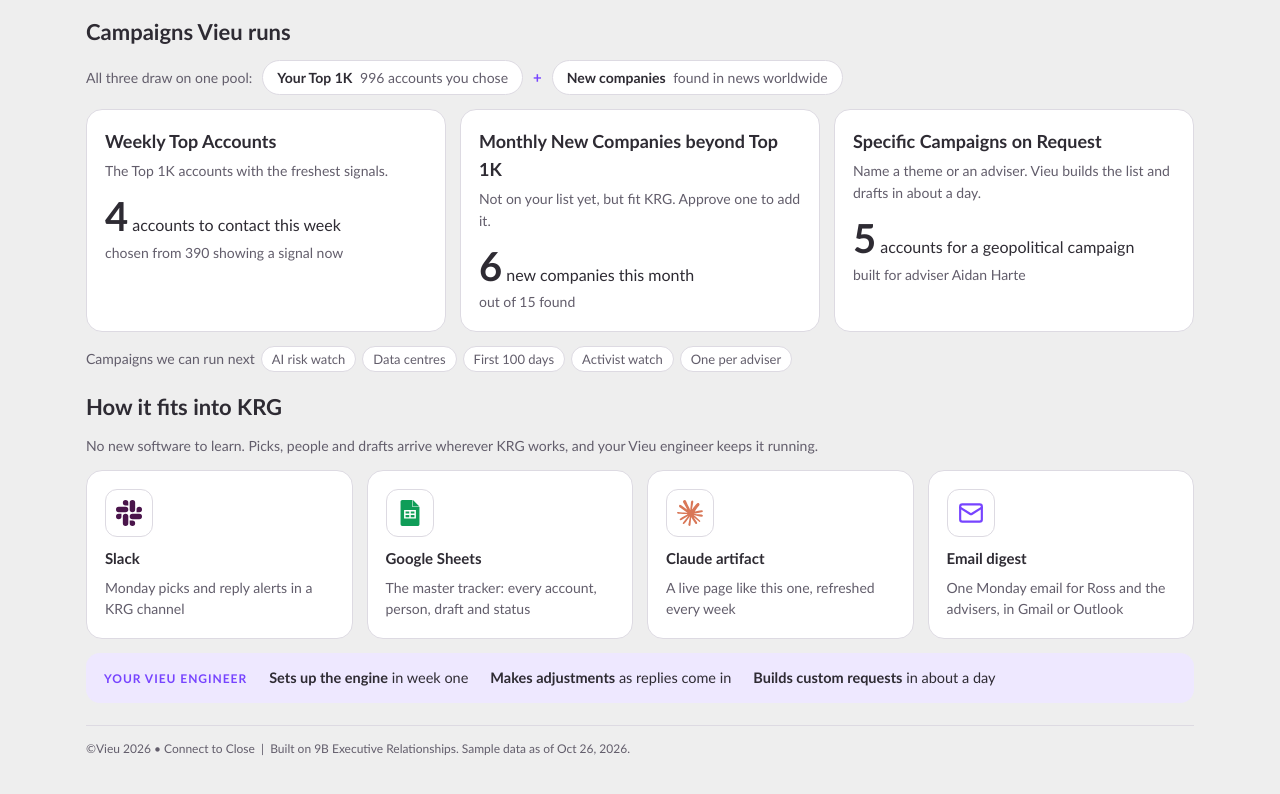
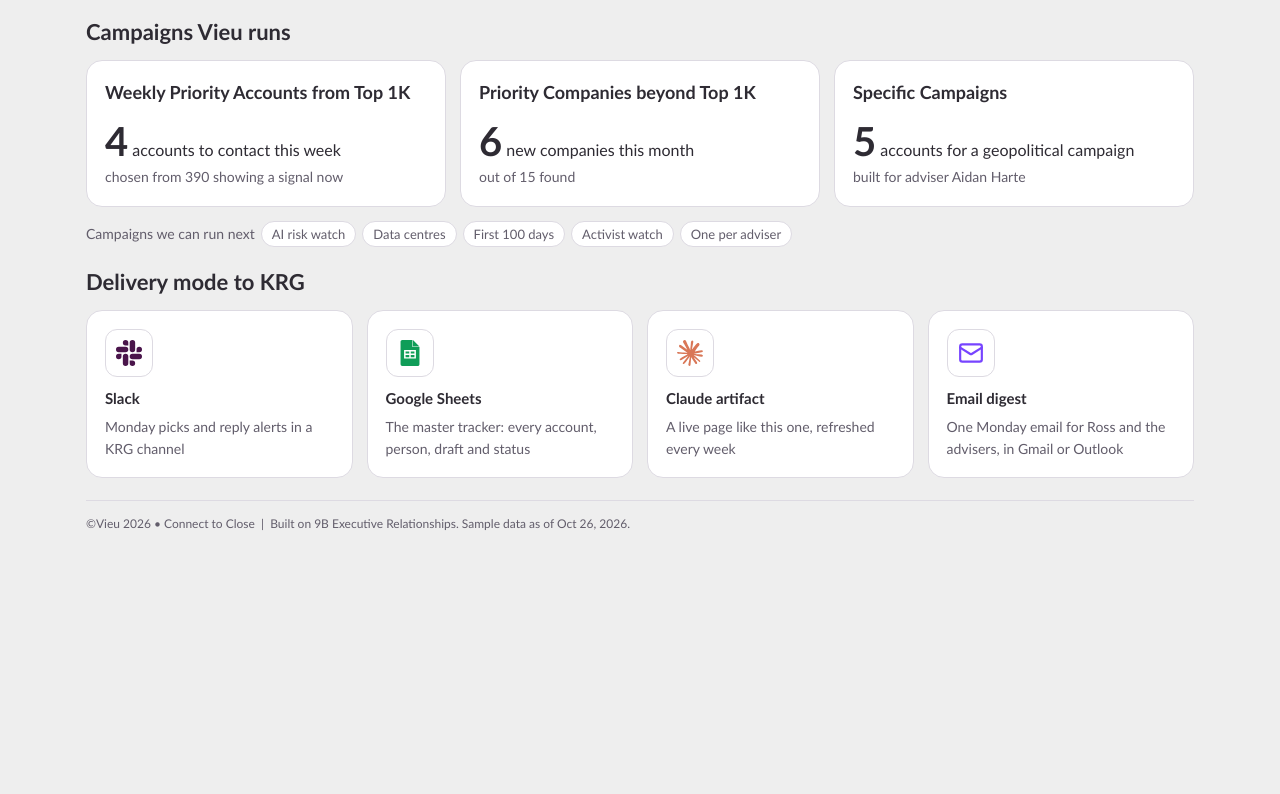
Before and after one commit to rishabajpai/KRG-Advisors, a plain HTML site: page index.html in a window 1280 px wide. Shown: the part 790-1584 px from the top of the page. After the commit the page ends 1372 px from the top, so only its background shows below. Drawn offline with Linux system fonts and the light colour scheme; a web font is replaced by a local one.

Commit message:
Add files via upload

```diff
--- a/index.html
+++ b/index.html
@@ -590,26 +590,18 @@ function how() {
     </div></div>
 
   <div class="sec"><h2>Campaigns Vieu runs</h2>
-    <div class="pool"><span class="cap">All three draw on one pool:</span>
-      <span class="pchip"><b>Your Top 1K</b> ${fmt(O.total)} accounts you chose</span><span class="plus">+</span>
-      <span class="pchip"><b>New companies</b> found in news worldwide</span></div>
     <div class="trio">
-      <button class="tile" data-tab="week"><span class="h">Weekly Top Accounts</span>
-        <span class="cap">The Top 1K accounts with the freshest signals.</span>
+      <button class="tile" data-tab="week"><span class="h">Weekly Priority Accounts from Top 1K</span>
         <span class="tnum"><b>${W.length}</b> accounts to contact this week</span><span class="cap">chosen from ${fmt(O.fresh)} showing a signal now</span></button>
-      <button class="tile" data-tab="new"><span class="h">Monthly New Companies beyond Top 1K</span>
-        <span class="cap">Not on your list yet, but fit KRG. Approve one to add it.</span>
+      <button class="tile" data-tab="new"><span class="h">Priority Companies beyond Top 1K</span>
         <span class="tnum"><b>${M.accounts.length}</b> new companies this month</span><span class="cap">out of ${M.totalFound} found</span></button>
-      <button class="tile geo" data-tab="campaign"><span class="h">Specific Campaigns on Request</span>
-        <span class="cap">Name a theme or an adviser. Vieu builds the list and drafts in about a day.</span>
+      <button class="tile geo" data-tab="campaign"><span class="h">Specific Campaigns</span>
         <span class="tnum"><b>${C.accounts.length}</b> accounts for a geopolitical campaign</span><span class="cap">built for adviser Aidan Harte</span></button>
     </div>
     <div class="chips"><span class="cap">Campaigns we can run next</span><span class="chip">AI risk watch</span><span class="chip">Data centres</span><span class="chip">First 100 days</span><span class="chip">Activist watch</span><span class="chip">One per adviser</span></div></div>
 
-  <div class="sec"><h2>How it fits into KRG</h2>
-    <p class="cap">No new software to learn. Picks, people and drafts arrive wherever KRG works, and your Vieu engineer keeps it running.</p>
-    <div class="dlv">${DELIVER.map(([ic, h, t]) => `<div class="dv"><span class="ic">${ic}</span><b>${h}</b><span class="cap">${t}</span></div>`).join("")}</div>
-    <div class="engbar"><span class="who">Your Vieu engineer</span><span><b>Sets up the engine</b> in week one</span><span><b>Makes adjustments</b> as replies come in</span><span><b>Builds custom requests</b> in about a day</span></div></div>`;
+  <div class="sec"><h2>Delivery mode to KRG</h2>
+    <div class="dlv">${DELIVER.map(([ic, h, t]) => `<div class="dv"><span class="ic">${ic}</span><b>${h}</b><span class="cap">${t}</span></div>`).join("")}</div></div>`;
 }
 
 /* ---------- Outreach ---------- */
@@ -683,7 +675,7 @@ function events() {
 }
 
 /* ---------- tabs ---------- */
-const VIEWS = [["how", "Overview", how], ["week", "Weekly top accounts", week], ["new", "Monthly new companies", monthly], ["campaign", "On request: geopolitical", campaign], ["outreach", "Outreach", outreach], ["events", "Events", events]];
+const VIEWS = [["how", "Overview", how], ["week", "Weekly priority accounts", week], ["new", "Priority companies beyond Top 1K", monthly], ["campaign", "Specific campaigns", campaign], ["outreach", "Outreach", outreach], ["events", "Events", events]];
 const GROUPS = [["Overview", ["how"]], ["Campaigns", ["week", "new", "campaign"]], ["Outreach & events", ["outreach", "events"]]];
 const nav = document.getElementById("tabs"), sub = document.getElementById("subtabs"), main = document.getElementById("views");
 const label = Object.fromEntries(VIEWS.map(v => [v[0], v[1]]));
```
